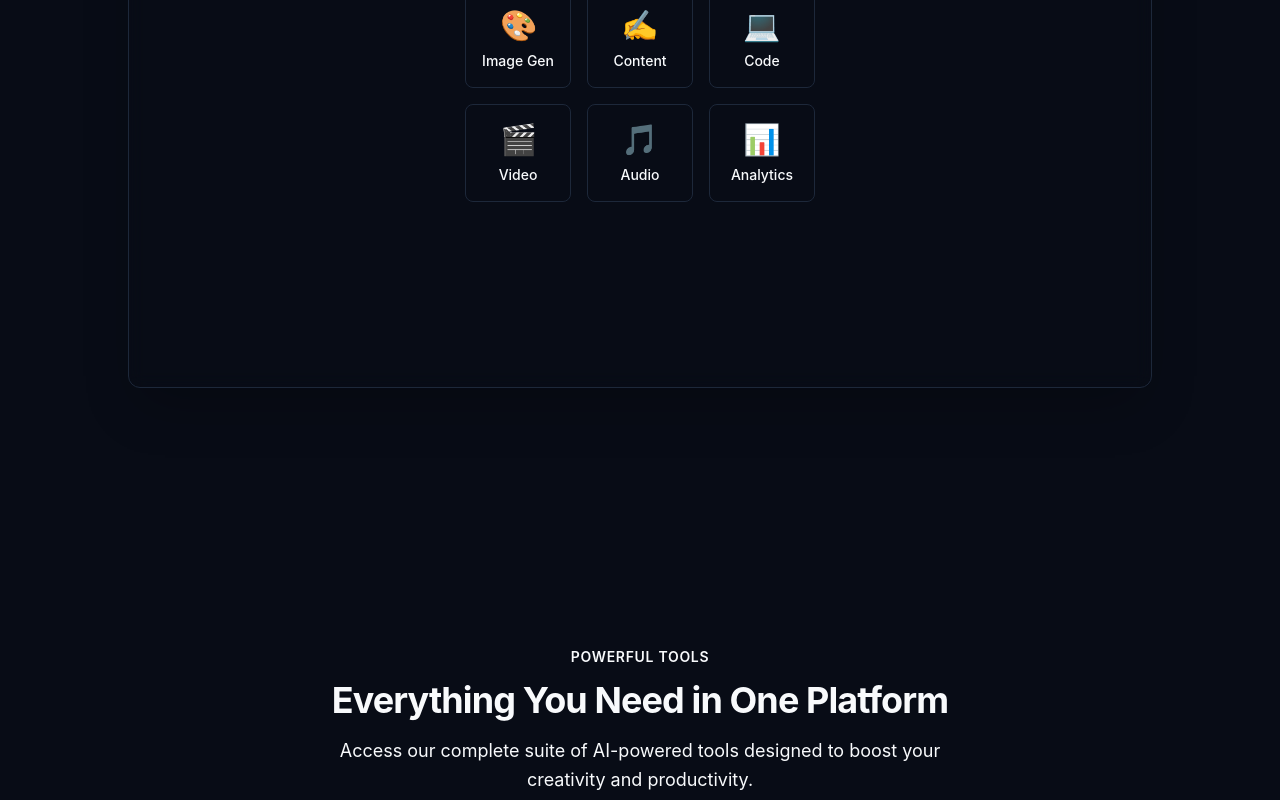
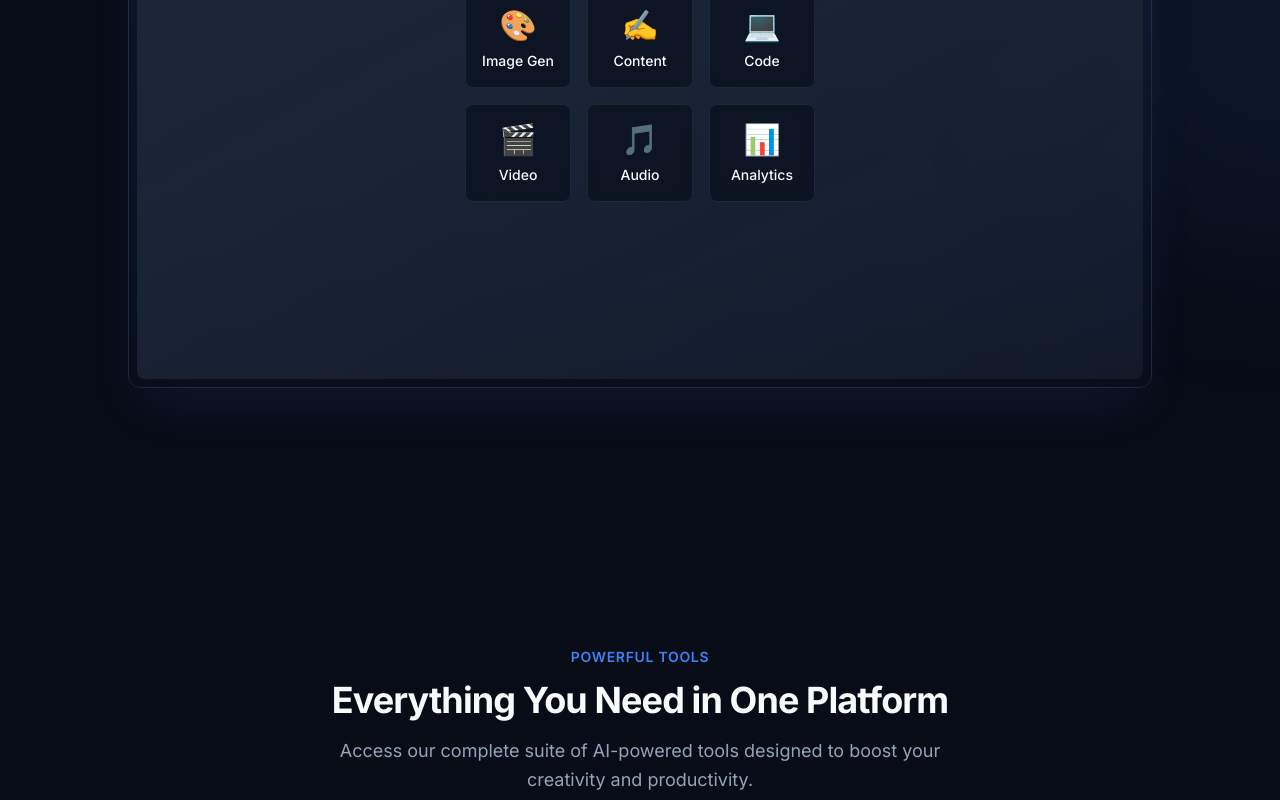
Before and after one commit to divyanshus2404/BlueBottleCap2, a Next.js app: page / in a window 1280 px wide. Shown: the part 880-1680 px from the top of the page. Built offline with nearby package versions, Linux system fonts and the light colour scheme.

Commit message:
fix: resolve footer import and styling issues
Remove reactCompiler option and update Tailwind theme and font layout.

Co-authored-by: Divyanshu Singh <177622442+divyanshus2404@users.noreply.github.com>

```diff
--- a/app/globals.css
+++ b/app/globals.css
@@ -1,62 +1,39 @@
 @import "tailwindcss";
 
-:root {
-  --background: 0 0% 100%;
-  --foreground: 222 47% 11%;
-  --card: 0 0% 100%;
-  --card-foreground: 222 47% 11%;
-  --popover: 0 0% 100%;
-  --popover-foreground: 222 47% 11%;
-  --primary: 217 91% 60%;
-  --primary-foreground: 0 0% 100%;
-  --secondary: 210 40% 96%;
-  --secondary-foreground: 222 47% 11%;
-  --muted: 210 40% 96%;
-  --muted-foreground: 215 16% 47%;
-  --accent: 210 40% 96%;
-  --accent-foreground: 222 47% 11%;
-  --destructive: 0 84% 60%;
-  --destructive-foreground: 0 0% 100%;
-  --border: 214 32% 91%;
-  --input: 214 32% 91%;
-  --ring: 217 91% 60%;
+@theme inline {
+  --font-sans: "Inter", "Inter Fallback", ui-sans-serif, system-ui, sans-serif;
+  --color-background: hsl(222 47% 6%);
+  --color-foreground: hsl(210 40% 98%);
+  --color-card: hsl(222 47% 8%);
+  --color-card-foreground: hsl(210 40% 98%);
+  --color-popover: hsl(222 47% 8%);
+  --color-popover-foreground: hsl(210 40% 98%);
+  --color-primary: hsl(217 91% 60%);
+  --color-primary-foreground: hsl(0 0% 100%);
+  --color-secondary: hsl(217 33% 17%);
+  --color-secondary-foreground: hsl(210 40% 98%);
+  --color-muted: hsl(217 33% 17%);
+  --color-muted-foreground: hsl(215 20% 65%);
+  --color-accent: hsl(217 33% 17%);
+  --color-accent-foreground: hsl(210 40% 98%);
+  --color-destructive: hsl(0 63% 31%);
+  --color-destructive-foreground: hsl(210 40% 98%);
+  --color-border: hsl(217 33% 17%);
+  --color-input: hsl(217 33% 17%);
+  --color-ring: hsl(217 91% 60%);
   --radius: 0.625rem;
 }
 
-.dark {
-  --background: 222 47% 6%;
-  --foreground: 210 40% 98%;
-  --card: 222 47% 8%;
-  --card-foreground: 210 40% 98%;
-  --popover: 222 47% 8%;
-  --popover-foreground: 210 40% 98%;
-  --primary: 217 91% 60%;
-  --primary-foreground: 0 0% 100%;
-  --secondary: 217 33% 17%;
-  --secondary-foreground: 210 40% 98%;
-  --muted: 217 33% 17%;
-  --muted-foreground: 215 20% 65%;
-  --accent: 217 33% 17%;
-  --accent-foreground: 210 40% 98%;
-  --destructive: 0 63% 31%;
-  --destructive-foreground: 210 40% 98%;
-  --border: 217 33% 17%;
-  --input: 217 33% 17%;
-  --ring: 217 91% 60%;
-}
-
 * {
-  border-color: hsl(var(--border));
+  border-color: var(--color-border);
 }
 
 body {
-  background-color: hsl(var(--background));
-  color: hsl(var(--foreground));
+  background-color: var(--color-background);
+  color: var(--color-foreground);
   font-feature-settings: "rlig" 1, "calt" 1;
 }
 
-@layer base {
-  html {
-    scroll-behavior: smooth;
-  }
+html {
+  scroll-behavior: smooth;
 }
--- a/app/layout.tsx
+++ b/app/layout.tsx
@@ -26,8 +26,8 @@ export default function RootLayout({
   children: React.ReactNode;
 }) {
   return (
-    <html lang="en" className={`${inter.variable} bg-background dark`}>
-      <body className="min-h-screen font-sans antialiased">{children}</body>
+    <html lang="en" className="bg-background">
+      <body className={`${inter.className} min-h-screen antialiased`}>{children}</body>
     </html>
   );
 }
```
